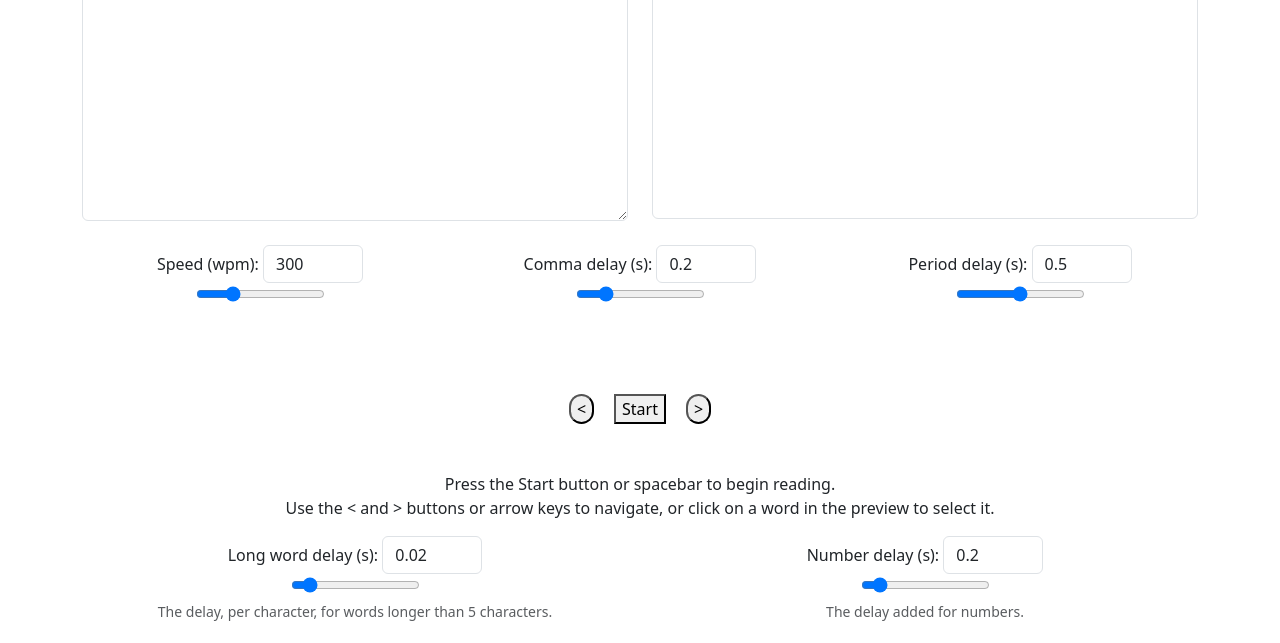
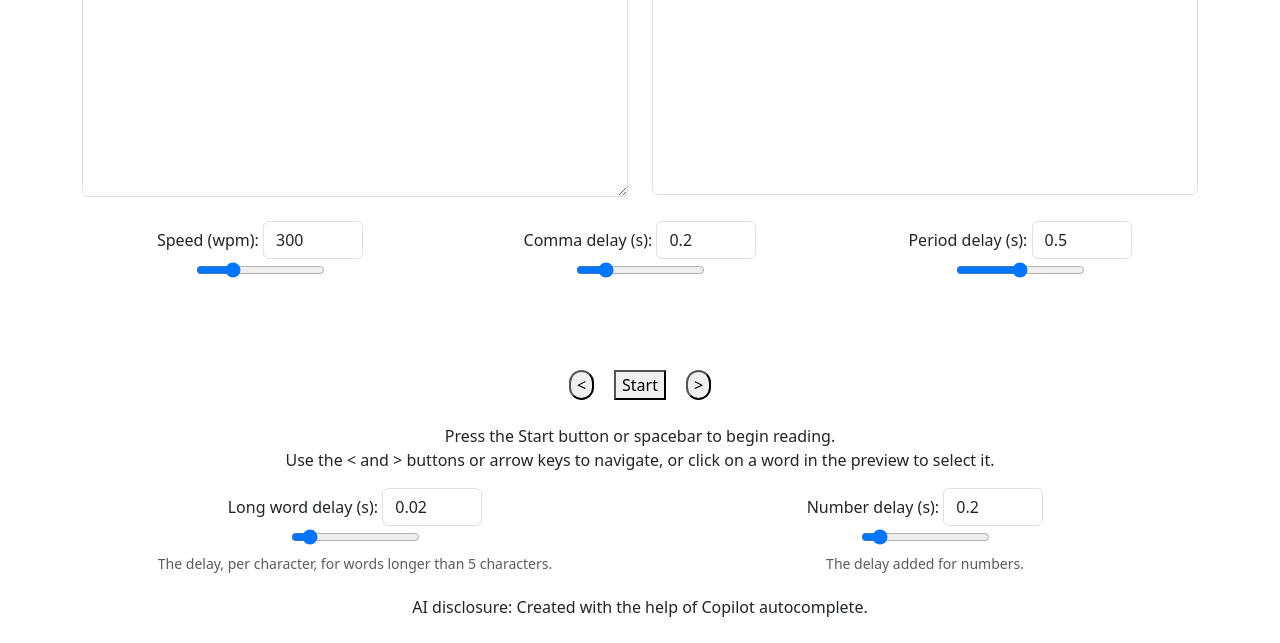
Before and after one commit to birdfish0/birdfish0.github.io, a plain HTML site: page speedreader/index.html in a window 1280 px wide. Shown: the part 270-913 px from the top of the page. Drawn offline with nearby package versions, Linux system fonts and the light colour scheme.

Commit message:
feat(speedreader): add AI disclosure

```diff
--- a/speedreader/index.html
+++ b/speedreader/index.html
@@ -16,7 +16,6 @@
     <div class="container">
         <a href="/" style="text-decoration: none;"><button class="theme-inverse btn-outline">Back</button></a>
         <button class="theme-inverse btn-outline" id="darkModeToggle" onclick="toggleDarkMode()">Dark mode</button>
-        <br><br>
         <h1>Speedreader</h1>
         <h4>An RSVP reading tool&nbsp;<sup><a
                     href="https://en.wikipedia.org/wiki/Rapid_serial_visual_presentation">ⓘ</a></sup></h4>
@@ -92,7 +91,6 @@
                 <button class="theme-inverse btn-outline rounded-pill" id="nextButton">&gt;</button>
             </div>
             <br>
-            <br>
             <p>Press the Start button or spacebar to begin reading.<br>
                 Use the &lt; and &gt; buttons or arrow keys to navigate, or click on a word in the preview to select it.
             </p>
@@ -126,6 +124,9 @@
             </div>
         </div>
     </div>
+    <footer style="text-align: center; margin-top: 20px;">
+        AI disclosure: Created with the help of Copilot autocomplete.
+    </footer>
 </body>
 <style>
     body {
```
